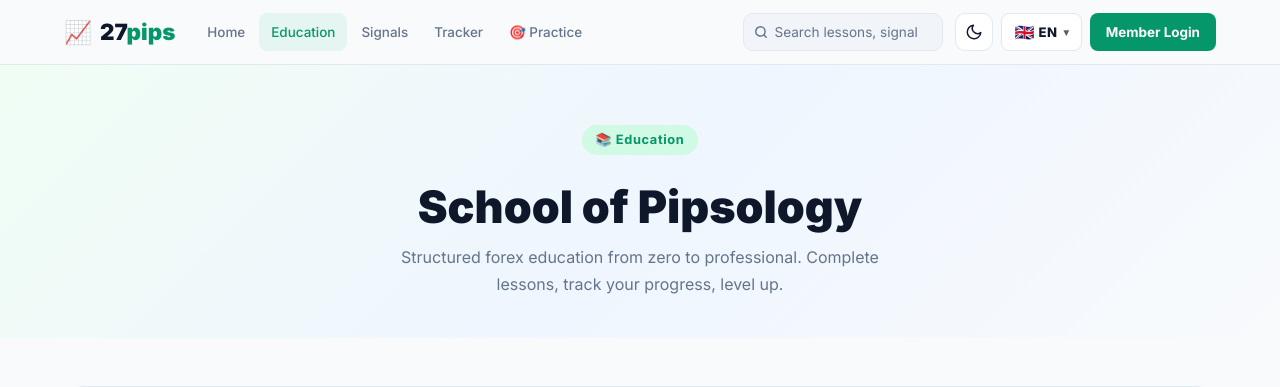
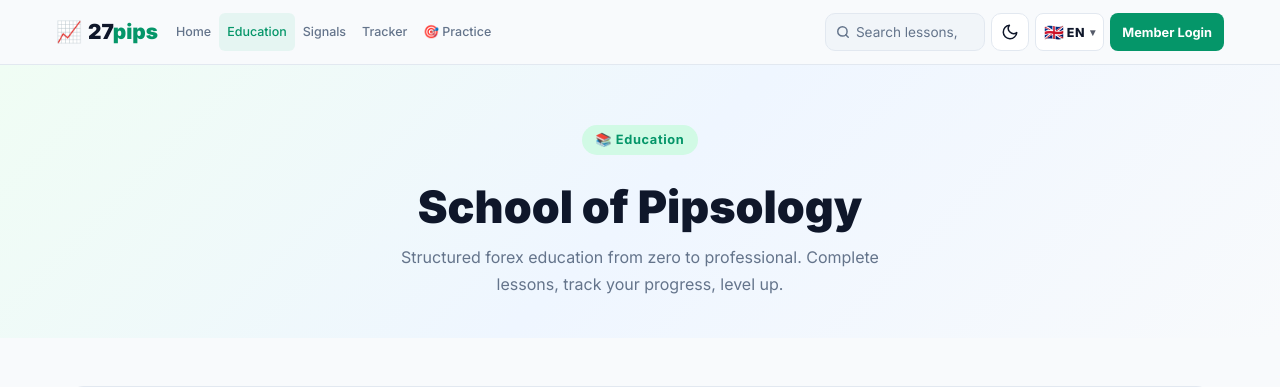
Before and after one commit to Benjaminfromthe/27pips, a Flask app: page /education/ in a window 1280 px wide. Shown: the top 387 px of the page. Run offline with Flask 3, Linux system fonts and the light colour scheme; data comes from the database, SQL or seed files in the repository; some libraries are stand-ins or nearby versions.

Commit message:
fix: nav items colliding — 7 links no longer fit at 980px breakpoint
Problem: Adding 'Practice' (simulator) to the nav created 7 items that
collide at medium screen widths. The header had too many items trying to
share space with the search bar and action buttons.

Changes to style.css:

header-inner:
  - padding: 0 24px → 0 16px (8px freed per side)
  - gap: 12px → 6px (saves ~36px across 7 gaps)

nav links (.nav-link):
  - padding: 0 0.75rem → 0 0.5rem (saves ~14px per item × 7 = ~98px)
  - font-size: 0.84rem → 0.78rem (labels fit tighter without looking cramped)
  - gap: 2px → 0px on .nav container

logo:
  - font-size: 1.4rem → 1.3rem
  - margin-right: 8px → 4px

search-wrap:
  - default width: 200px → 160px (expands to 220px on focus)

btn-login:
  - padding: 0 1rem → 0 0.75rem
  - font-size: 0.84rem → 0.80rem

lang-btn:
  - padding: 0 12px → 0 8px
  - gap: 4px → 3px
  - font-size: 0.82rem → 0.78rem

breakpoint:
  - Hamburger collapses at 1100px instead of 980px — 7 nav items
    need more room than 6 did before

Removed duplicate .header-actions block left from a previous edit.

```diff
--- a/static/css/style.css
+++ b/static/css/style.css
@@ -177,9 +177,9 @@ p  { color: var(--muted); }
 .header-inner {
   display: flex;
   align-items: center;          /* vertical centre of ALL children */
-  padding: 0 24px;
+  padding: 0 16px;
   height: 64px;                 /* fixed row height — consistent across languages */
-  gap: 12px;
+  gap: 6px;
   min-width: 0;
 }
 
@@ -188,12 +188,12 @@ p  { color: var(--muted); }
   flex: 0 0 auto;
   display: flex;
   align-items: center;
-  gap: 8px;
+  gap: 6px;
   text-decoration: none;
-  margin-right: 8px;            /* breathing room between logo and first nav link */
+  margin-right: 4px;
 }
-.logo-icon { font-size: 1.4rem; line-height: 1; }
-.logo-text { font-size: 1.4rem; font-weight: 900; color: var(--text-primary); line-height: 1; }
+.logo-icon { font-size: 1.3rem; line-height: 1; }
+.logo-text { font-size: 1.3rem; font-weight: 900; color: var(--text-primary); line-height: 1; }
 .logo-accent { color: var(--accent); }
 
 /* Nav — elastic; takes all space between logo and the right-side controls */
@@ -201,22 +201,22 @@ p  { color: var(--muted); }
   display: flex;
   align-items: center;
   flex-wrap: nowrap;
-  gap: 2px;
+  gap: 0px;
   flex: 1 1 0;
   min-width: 0;
   overflow: hidden;
 }
 
-/* Nav links — same height token as every other control */
+/* Nav links — tighter padding so 7 items fit */
 .nav-link {
   display: inline-flex;
   align-items: center;
-  height: var(--header-ctrl-h);         /* matches btn, search, lang switcher */
+  height: var(--header-ctrl-h);
   color: var(--text-secondary);
   text-decoration: none;
-  padding: 0 0.75rem;                   /* vertical centring handled by height+flex */
-  border-radius: 8px;
-  font-size: 0.84rem;
+  padding: 0 0.5rem;              /* tighter horizontal padding */
+  border-radius: 6px;
+  font-size: 0.78rem;             /* slightly smaller so all items fit */
   font-weight: 500;
   transition: color 0.2s, background 0.2s;
   white-space: nowrap;
@@ -229,21 +229,21 @@ p  { color: var(--muted); }
 .nav-link--active,
 .nav-link.active { color: var(--accent) !important; background: rgba(16,185,129,0.08); }
 
-/* Search bar — single canonical rule (resolves duplicate conflict) */
+/* Search bar */
 .search-wrap {
   position: relative;
   flex: 0 0 auto;
-  width: 200px;
+  width: 160px;                   /* narrower default, expands on focus */
   transition: width 0.25s ease;
   align-self: center;
 }
-.search-wrap:focus-within { width: 260px; }
+.search-wrap:focus-within { width: 220px; }
 
-/* Header actions — always anchored to the right */
+/* Header actions */
 .header-actions {
   display: flex;
   align-items: center;
-  gap: 8px;
+  gap: 6px;
   flex: 0 0 auto;
 }
 
@@ -255,9 +255,9 @@ p  { color: var(--muted); }
   background: var(--accent);
   color: #fff;
   border: none;
-  padding: 0 1rem;
+  padding: 0 0.75rem;             /* compact padding */
   border-radius: 8px;
-  font-size: 0.84rem;
+  font-size: 0.8rem;              /* matches nav-link size */
   font-weight: 700;
   cursor: pointer;
   transition: background 0.2s;
@@ -291,7 +291,8 @@ p  { color: var(--muted); }
 
 /* ── HEADER RESPONSIVE BREAKPOINTS ── */
 
-@media (max-width: 980px) {
+@media (max-width: 1100px) {
+  /* Collapse nav to hamburger when 7 items no longer fit */
   .header-inner .nav {
     display: none;
     position: absolute;
@@ -305,7 +306,7 @@ p  { color: var(--muted); }
     padding: 12px 16px;
     gap: 4px;
     z-index: 99;
-    overflow: visible;    /* restore so dropdown is visible */
+    overflow: visible;
   }
   .header-inner .nav.open { display: flex; }
   .nav-link {
@@ -315,6 +316,7 @@ p  { color: var(--muted); }
     border-radius: 8px;
   }
   .hamburger { display: block; }
+  /* Give search more room now nav is gone */
   .search-wrap { width: 180px; }
   .search-wrap:focus-within { width: 240px; }
 }
@@ -1012,13 +1014,13 @@ html[data-theme="light"] .theme-toggle__icon--moon {
   border: 1.5px solid var(--border);
   border-radius: 8px;
   color: var(--text-primary);
-  padding: 0 12px;
+  padding: 0 8px;                 /* tighter than before */
   height: var(--header-ctrl-h);
   display: flex;
   align-items: center;
-  gap: 4px;
+  gap: 3px;
   cursor: pointer;
-  font-size: 0.82rem;
+  font-size: 0.78rem;
   font-weight: 700;
   transition: border-color 0.2s, color 0.2s;
   font-family: inherit;
```
